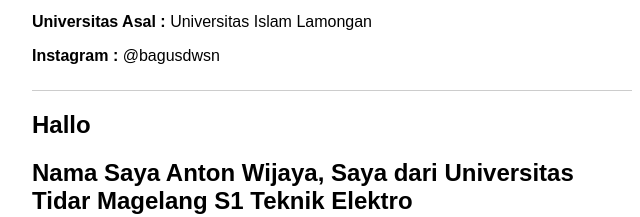
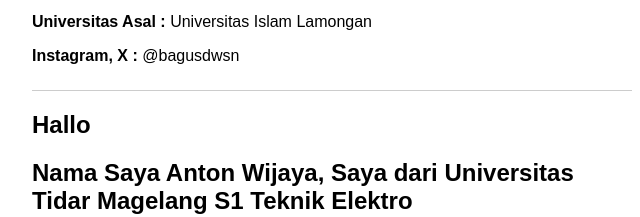
Before and after one commit to bagusdwsn/WebDevCollaborationProject, a plain HTML site: page index.html in a window 1280 px wide. Shown: the part 169-386 px from the top of the page, 308-948 px from the left. Drawn offline with Linux system fonts and the light colour scheme.

Commit message:
edit html

```diff
--- a/index.html
+++ b/index.html
@@ -42,15 +42,15 @@
         <h2>Bagus Dwi Santoso</h2>
         <p><strong>Course :</strong> AI</p>
         <p><strong>Universitas Asal :</strong> Universitas Islam Lamongan</p>
-	    <p><strong>Instagram :</strong> @bagusdwsn</p>
+        <p><strong>Instagram, X : </strong> @bagusdwsn</p>
     </div>
     <div class="member">
 
         <h2> Hallo </h2>
         <h2>Nama Saya Anton Wijaya, Saya dari Universitas Tidar Magelang S1 Teknik Elektro </h2>
-      <h2>  Kalau mau mengenal kompetensi saya silahkan mengunjungi Linked In saya di sini </h2>
-      <h2 href ="https://www.linkedin.com/in/anton-wijaya-734a12256/ "> disini </h2>
-      <h2>  Tolong ikuti Ig saya di antonwijayacakra2 </h2>
+        <h2>  Kalau mau mengenal kompetensi saya silahkan mengunjungi Linked In saya di sini </h2>
+        <h2 href ="https://www.linkedin.com/in/anton-wijaya-734a12256/ "> disini </h2>
+        <h2>  Tolong ikuti Ig saya di antonwijayacakra2 </h2>
     </div>
 
     <div class="member">
```
